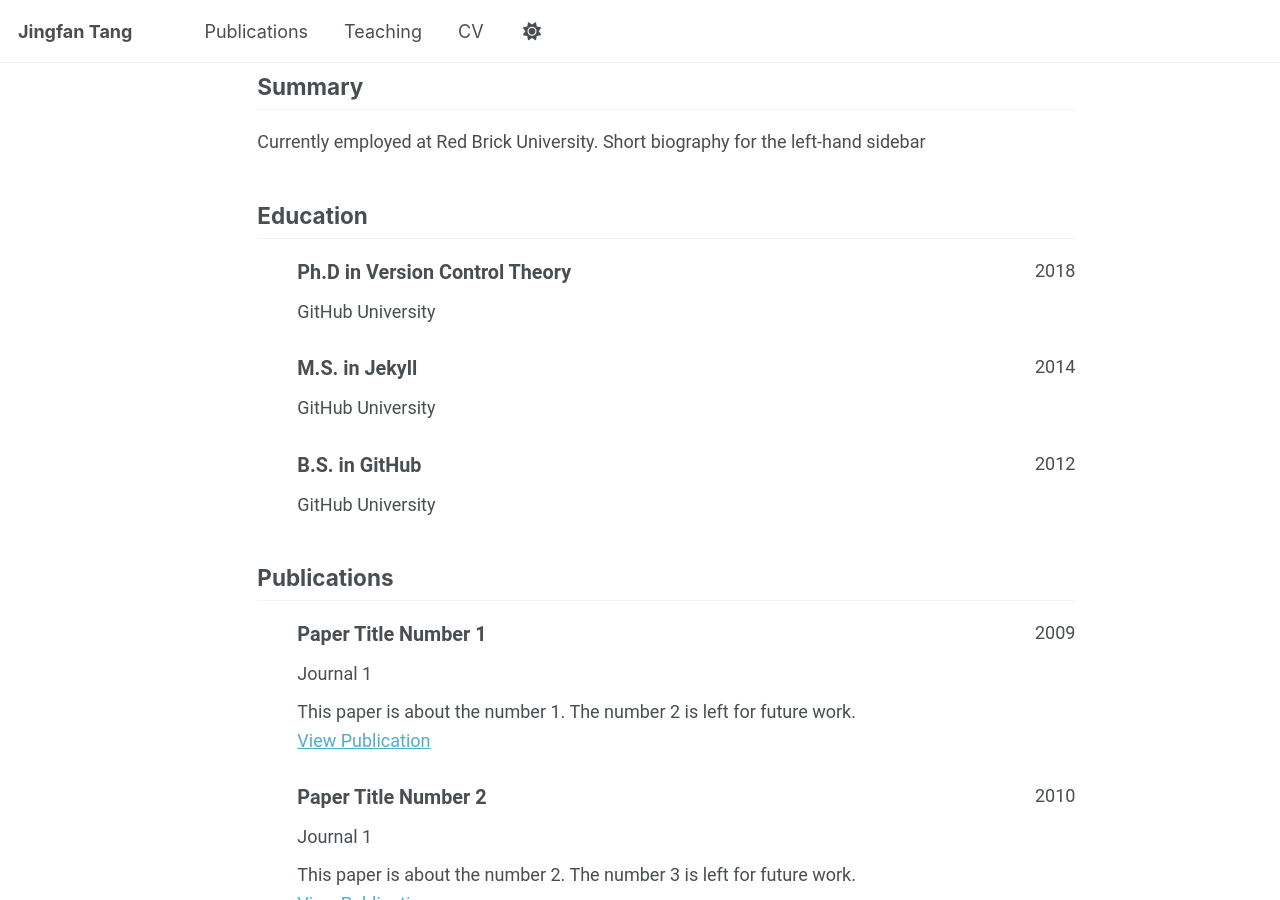
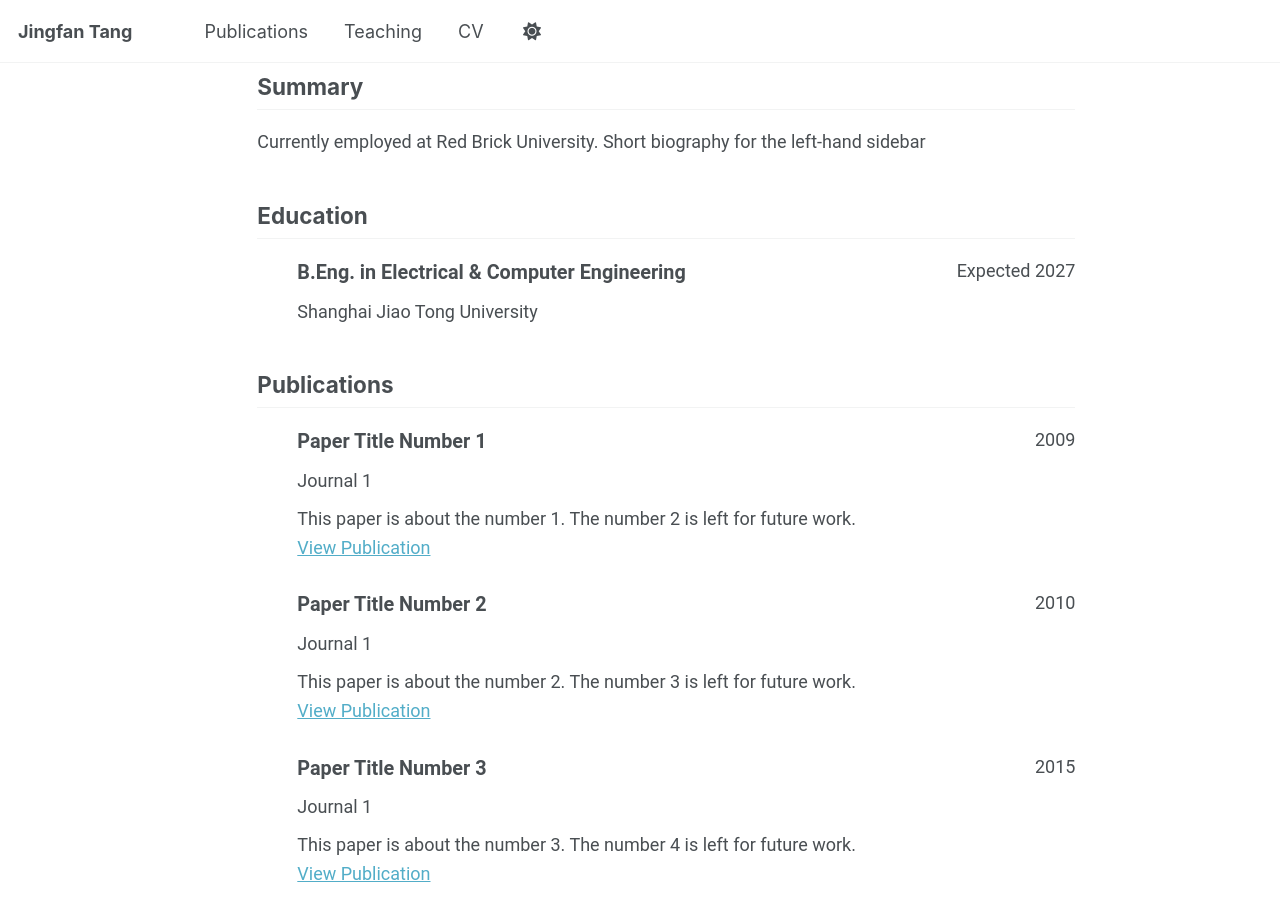
Before and after one commit to tangjingfan/tangjingfan.github.io, a Jekyll site: the page built from _pages/cv-json.md, in a window 1280 px wide and 900 px high, scrolled down 318 px. Built offline with Jekyll 4.4.1, drawn with Linux system fonts in a browser that asks for light colours; a script that is not in the unit is left out.

Commit message:
feat: update cv

```diff
--- a/_data/cv.json
+++ b/_data/cv.json
@@ -33,29 +33,11 @@
   "work": [],
   "education": [
     {
-      "institution": "GitHub University",
-      "area": "Ph.D in Version Control Theory",
+      "institution": "Shanghai Jiao Tong University",
+      "area": "B.Eng. in Electrical & Computer Engineering",
       "studyType": "",
       "startDate": "",
-      "endDate": "2018",
-      "gpa": null,
-      "courses": []
-    },
-    {
-      "institution": "GitHub University",
-      "area": "M.S. in Jekyll",
-      "studyType": "",
-      "startDate": "",
-      "endDate": "2014",
-      "gpa": null,
-      "courses": []
-    },
-    {
-      "institution": "GitHub University",
-      "area": "B.S. in GitHub",
-      "studyType": "",
-      "startDate": "",
-      "endDate": "2012",
+      "endDate": "Expected 2027",
       "gpa": null,
       "courses": []
     }
```
